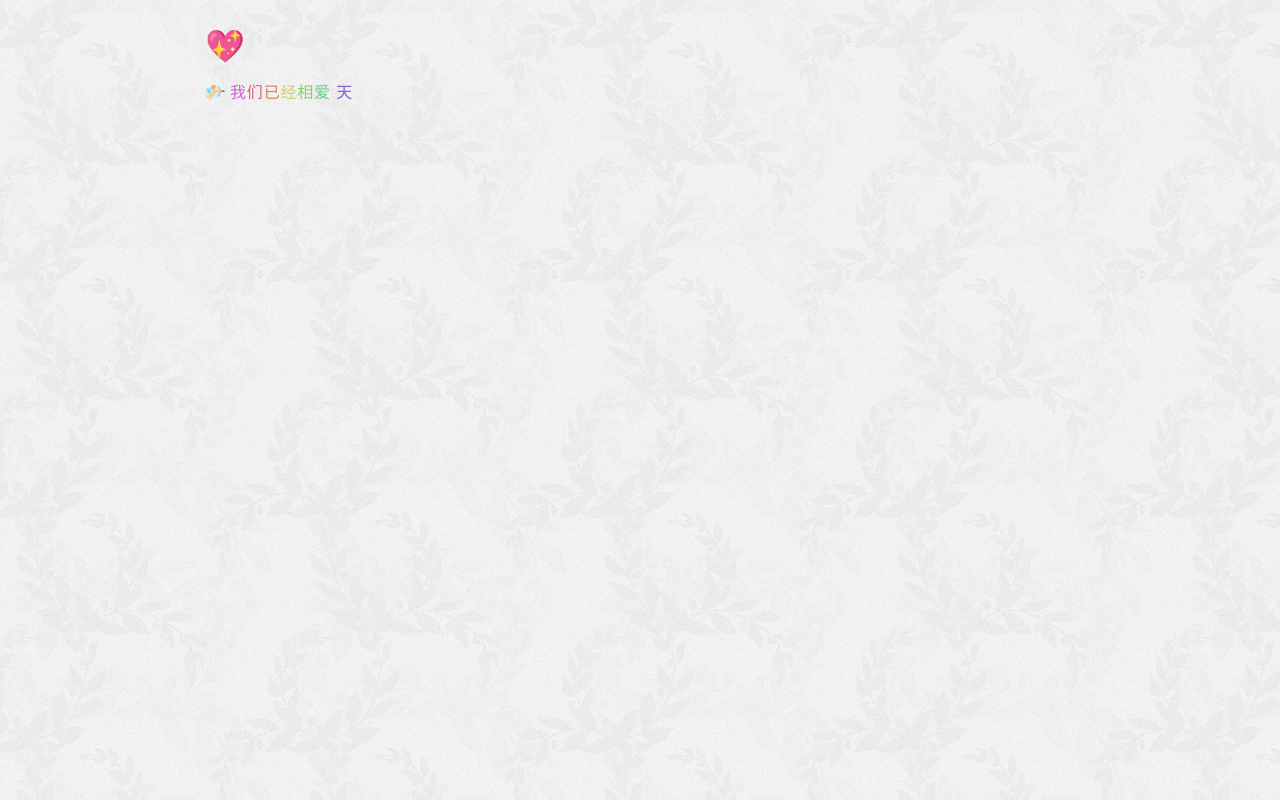
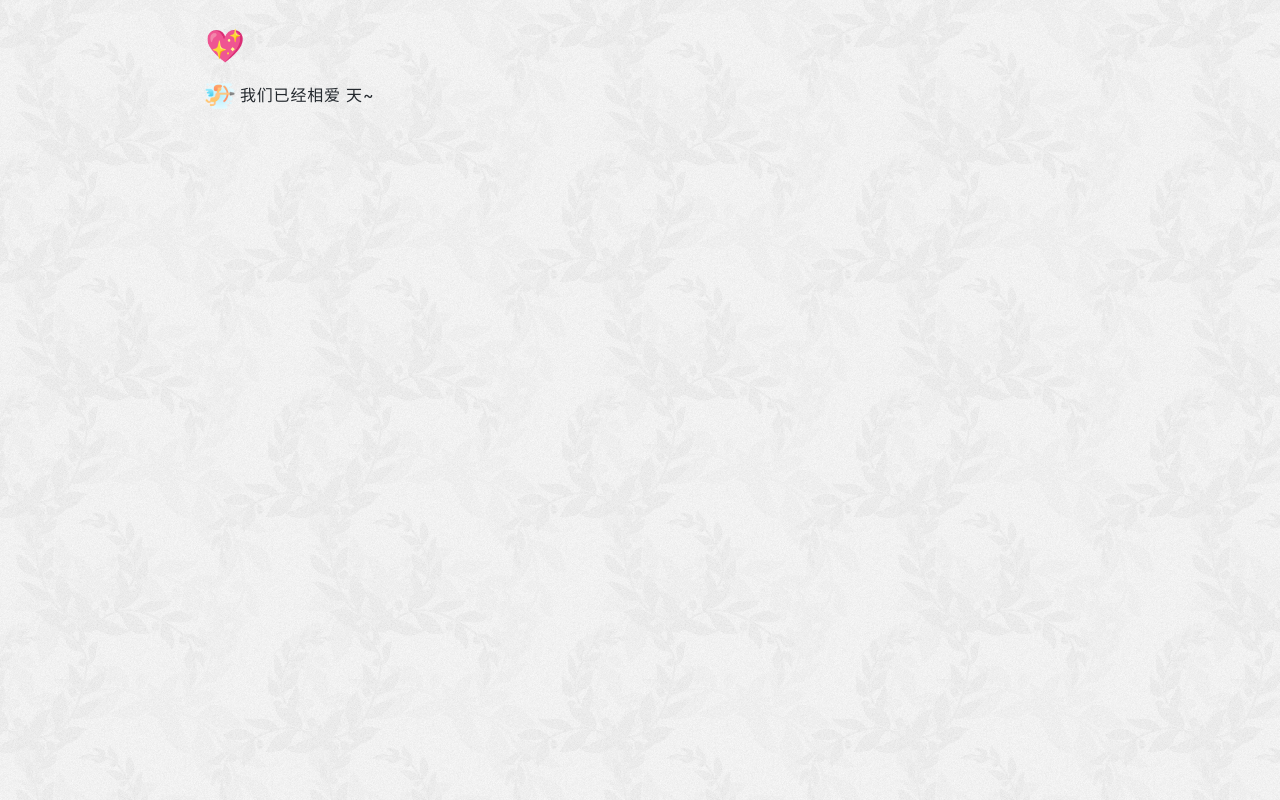
Before and after one commit to rmlzy/kis, a website: page app/view/front/base.html in a window 1280 px wide. Drawn offline with nearby package versions, Linux system fonts and the light colour scheme; files that its build step writes are made by us from their sources; files whose address does not match are found by name.

Commit message:
feat: update theme

```diff
--- a/app/public/css/kis.less
+++ b/app/public/css/kis.less
@@ -96,7 +96,7 @@ body {
 
     .avatar {
       display: inline-block;
-      width: 30px;
+      width: 25px;
       border-radius: 50%;
       margin-right: 10px;
     }
@@ -107,7 +107,7 @@ body {
     align-items: center;
 
     .cupid {
-      width: 20px;
+      width: 30px;
       background: transparent;
       margin-right: 5px;
     }
--- a/app/public/js/main.js
+++ /dev/null
@@ -1,24 +0,0 @@
-(function () {
-  var angle = 0;
-  var p = document.getElementById("FullInLove");
-  var text = p.textContent.split("");
-  var len = text.length;
-  var phaseJump = 360 / len;
-  var spans;
-
-  p.innerHTML = text
-    .map(function (char) {
-      return "<span>" + char + "</span>";
-    })
-    .join("");
-
-  spans = p.children;
-
-  (function wheee() {
-    for (var i = 0; i < len; i++) {
-      spans[i].style.color = "hsl(" + (angle + Math.floor(i * phaseJump)) + ", 55%, 60%)";
-    }
-    angle++;
-    requestAnimationFrame(wheee);
-  })();
-})();
--- a/app/view/front/base.html
+++ b/app/view/front/base.html
@@ -20,7 +20,7 @@
   <body class="kis">
     <header class="kis__hd">
       <h1>
-        <a href="/" title="我们已经相爱 {{ fallInLove }} 天">
+        <a href="/" title="我们已经相爱 {{ fallInLove }} 天~">
           <span>{{ rmlzy }}</span>
           <span class="heart">💖</span>
           <span>{{ poppy }}</span>
@@ -28,7 +28,7 @@
       </h1>
       <p class="kis__desc">
         <img class="cupid" src="/public/img/cupid.png" />
-        <span id="FullInLove">我们已经相爱 {{ fallInLove }} 天</span>
+        <span>我们已经相爱 {{ fallInLove }} 天~</span>
       </p>
     </header>
 
--- a/config/config.default.js
+++ b/config/config.default.js
@@ -18,8 +18,8 @@ module.exports = (appInfo) => {
   config.title = `${config.rmlzy} 💖 ${config.poppy}`;
   config.fallInLoveAt = "2013-07-20";
   config.subtitle =
-    "<p><a href='/blog/about-rmlzy.html'>远子</a>: 一只程序猿</p>" +
-    "<p><a href='/blog/about-poppy.html'>Poppy</a>: 一只产品汪</p>" +
+    "<p><a href='/blog/about-rmlzy.html'>远子</a>: 一只程序猿 🐒</p>" +
+    "<p><a href='/blog/about-poppy.html'>Poppy</a>: 一只产品汪 🐶</p>" +
     "<p>我们有一个可爱的宝宝~</p>";
   config.description = "远子和 Poppy 的小站, 记录一下关于开发、设计的文章";
   config.keywords = "poppy, rmlzy, 远子, 产品设计, 前端开发, 技术博客";
```
Also changed, not shown: app/public/css/kis.css.
